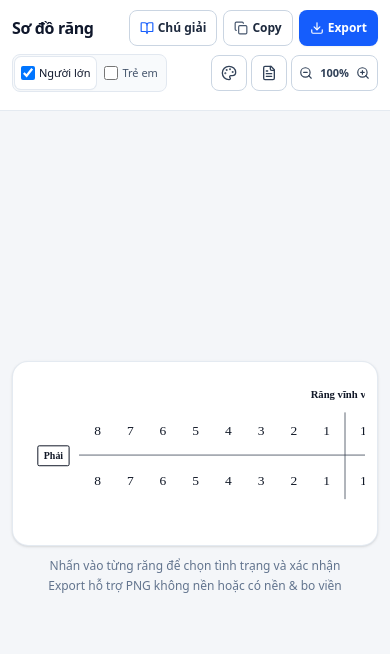
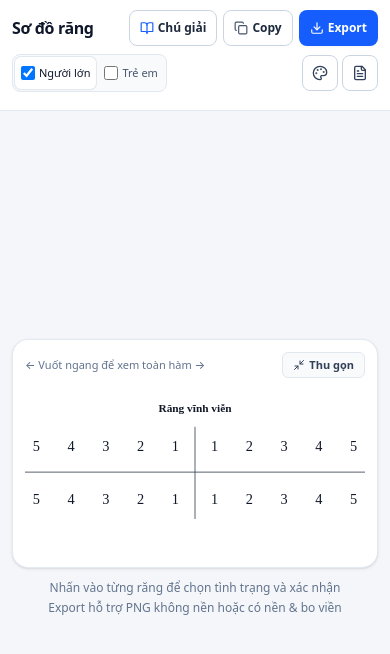
Before and after one commit to namthuan8947/dentalChart, a React (Vite) app: page / in a window 390 px wide. Shown: the top 654 px of the page. Built offline with nearby package versions, Linux system fonts and the light colour scheme.

Commit message:
Restore mobile chart zoom toggle and keep full-UI zoom on desktop toolbar

```diff
--- a/src/App.tsx
+++ b/src/App.tsx
@@ -5,6 +5,8 @@ import {
   Copy,
   Download,
   FileText,
+  Maximize2,
+  Minimize2,
   Palette,
   RotateCcw,
   ZoomIn,
@@ -93,6 +95,7 @@ export function App() {
   );
   const [copiedQuick, setCopiedQuick] = useState(false);
   const [uiZoom, setUiZoom] = useState<number>(initialState.uiZoom ?? 1);
+  const [mobileZoomed, setMobileZoomed] = useState(true);
 
   useEffect(() => {
     document.documentElement.style.zoom = uiZoom === 1 ? '' : String(uiZoom);
@@ -131,6 +134,19 @@ export function App() {
   ]);
 
   const svgRef = useRef<SVGSVGElement | null>(null);
+  const chartScrollRef = useRef<HTMLDivElement | null>(null);
+
+  useEffect(() => {
+    const el = chartScrollRef.current;
+    if (!el) return;
+    if (!mobileZoomed) {
+      el.scrollLeft = 0;
+      return;
+    }
+    if (el.scrollWidth > el.clientWidth) {
+      el.scrollLeft = (el.scrollWidth - el.clientWidth) / 2;
+    }
+  }, [mobileZoomed, showPermanent, showDeciduous]);
 
   const handleTogglePermanent = (checked: boolean) => {
     if (!checked && !showDeciduous) return;
@@ -406,52 +422,14 @@ export function App() {
                 <button
                   type="button"
                   onClick={() => setShowResetConfirm(true)}
-                  className="inline-flex h-9 w-9 shrink-0 items-center justify-center rounded-lg border border-rose-300 bg-rose-50 text-rose-700 shadow-xs transition active:bg-rose-100"
+                  className="inline-flex h-9 shrink-0 items-center justify-center gap-1 rounded-lg border border-rose-300 bg-rose-50 px-2.5 text-xs font-semibold text-rose-700 shadow-xs transition active:bg-rose-100"
                   title="Đặt lại toàn bộ sơ đồ"
                   aria-label="Đặt lại"
                 >
-                  <RotateCcw className="h-4 w-4" />
+                  <RotateCcw className="h-3.5 w-3.5" />
+                  <span>Đặt lại</span>
                 </button>
               )}
-
-              <div
-                className="inline-flex h-9 shrink-0 items-center rounded-lg border border-slate-300 bg-white px-0.5"
-                role="group"
-                aria-label="Thu phóng giao diện"
-              >
-                <button
-                  type="button"
-                  onClick={() =>
-                    setUiZoom((z) => Math.max(0.7, Number((z - 0.1).toFixed(2))))
-                  }
-                  disabled={uiZoom <= 0.7}
-                  className="flex h-7 w-6 items-center justify-center rounded text-slate-700 disabled:opacity-40"
-                  title="Thu nhỏ giao diện"
-                  aria-label="Thu nhỏ giao diện"
-                >
-                  <ZoomOut className="h-3.5 w-3.5" />
-                </button>
-                <button
-                  type="button"
-                  onClick={() => setUiZoom(1)}
-                  className="px-0.5 text-[11px] font-semibold tabular-nums text-slate-700"
-                  title="Đưa về 100%"
-                >
-                  {Math.round(uiZoom * 100)}%
-                </button>
-                <button
-                  type="button"
-                  onClick={() =>
-                    setUiZoom((z) => Math.min(1.5, Number((z + 0.1).toFixed(2))))
-                  }
-                  disabled={uiZoom >= 1.5}
-                  className="flex h-7 w-6 items-center justify-center rounded text-slate-700 disabled:opacity-40"
-                  title="Phóng to giao diện"
-                  aria-label="Phóng to giao diện"
-                >
-                  <ZoomIn className="h-3.5 w-3.5" />
-                </button>
-              </div>
             </div>
           </div>
 
@@ -689,7 +667,36 @@ export function App() {
       {/* Main Stage: Focus on the Dental Chart */}
       <main className="flex-1 flex flex-col items-center justify-center px-3 py-4 sm:px-6 sm:py-6">
         <div className="w-full max-w-[1000px] rounded-2xl border border-slate-200/90 bg-white p-3 sm:p-8 shadow-sm">
-          <div className="w-full overflow-x-auto sm:overflow-visible">
+          {/* Mobile chart zoom/collapse bar */}
+          <div className="mb-2 flex items-center justify-between gap-2 sm:hidden">
+            <span className="text-[11px] font-medium text-slate-500">
+              {mobileZoomed
+                ? '← Vuốt ngang để xem toàn hàm →'
+                : 'Đang thu gọn toàn hàm'}
+            </span>
+            <button
+              type="button"
+              onClick={() => setMobileZoomed((z) => !z)}
+              className="inline-flex items-center gap-1 rounded-md border border-slate-200 bg-slate-50 px-2.5 py-1 text-[11px] font-semibold text-slate-700 active:bg-slate-100"
+            >
+              {mobileZoomed ? (
+                <>
+                  <Minimize2 className="h-3 w-3" />
+                  <span>Thu gọn</span>
+                </>
+              ) : (
+                <>
+                  <Maximize2 className="h-3 w-3" />
+                  <span>Phóng to</span>
+                </>
+              )}
+            </button>
+          </div>
+
+          <div
+            ref={chartScrollRef}
+            className="w-full overflow-x-auto sm:overflow-visible"
+          >
             <DentalChartSvg
               svgRef={svgRef}
               showPermanent={showPermanent}
@@ -705,7 +712,11 @@ export function App() {
               onSelectGap={handleSelectGapDirect}
               toothColor={toothColor}
               annotationColor={annotationColor}
-              className="block mx-auto w-[640px] max-w-none sm:w-full sm:max-w-[960px] h-auto select-none"
+              className={
+                mobileZoomed
+                  ? 'block mx-auto w-[680px] max-w-none sm:w-full sm:max-w-[960px] h-auto select-none'
+                  : 'block mx-auto w-full max-w-[960px] h-auto select-none'
+              }
             />
           </div>
         </div>
```
